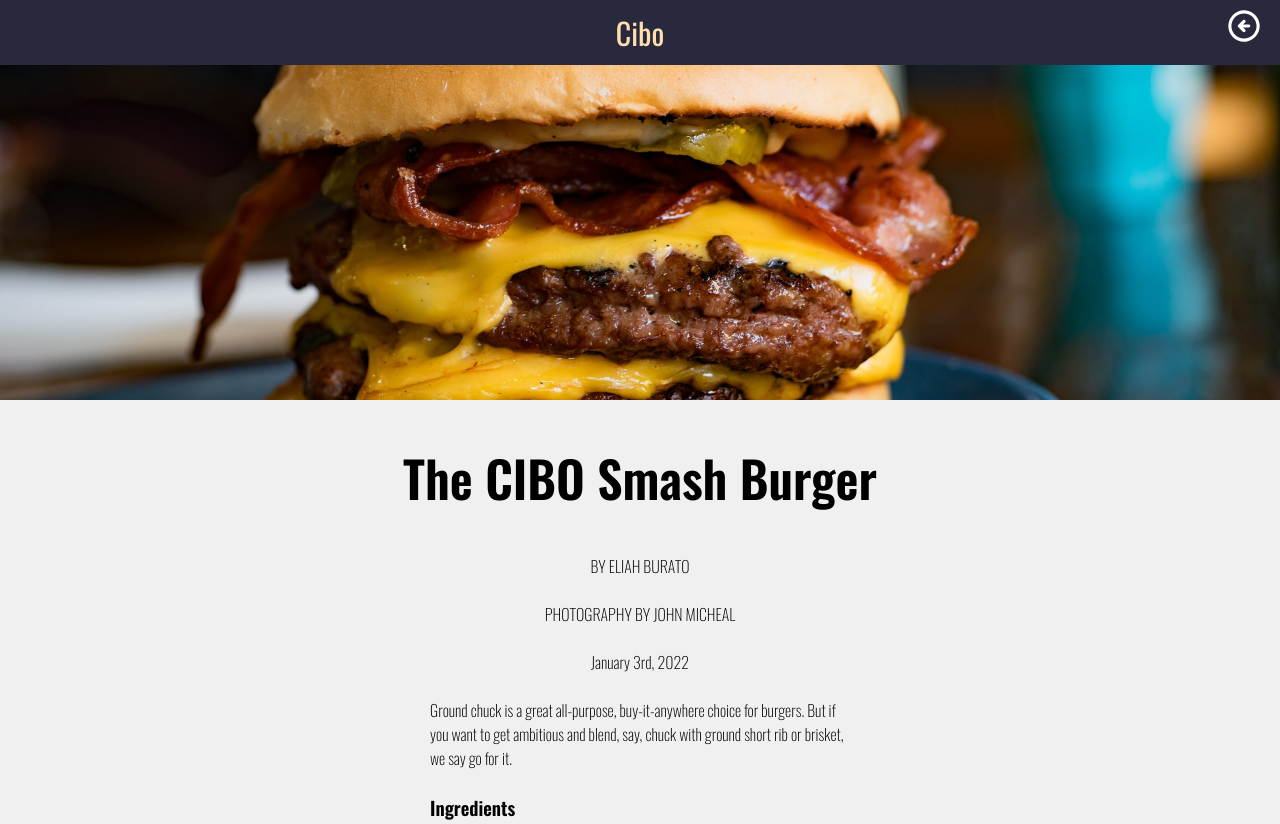
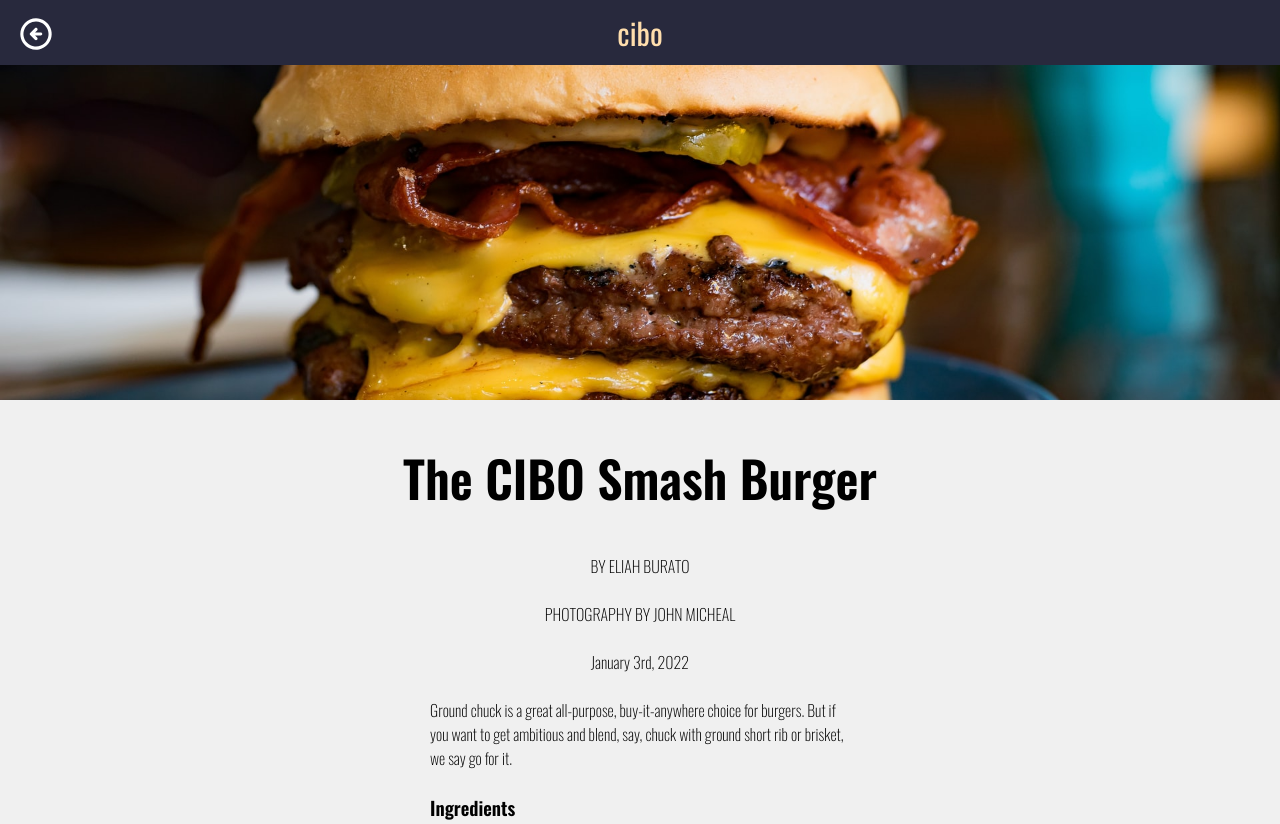
Before and after one commit to eliahb/cibo, a plain HTML site: page burger.html in a window 1280 px wide. Shown: the top 824 px of the page. Drawn offline with nearby package versions, Linux system fonts and the light colour scheme.

Commit message:
website done

```diff
--- a/burger.html
+++ b/burger.html
@@ -3,12 +3,14 @@
 <html>
 <head>
 	<meta charset="utf-8">
+	<meta name="viewport" content="width=device-width, initial-scale=1">
 	<title>Recipes</title>
 	<link rel="stylesheet" href="./css/style.css">
 </head>
 <body>
-	<header class="recipe-header"><a href="./index.html">Cibo</a>
-		<a href="./index.html"><img src="./assets/arrow-back.svg" class="arrow-back"></a>
+	<header class="recipe-header">
+		<a href="./index.html">cibo</a>
+		<a href="./index.html#maincontent"><img src="./assets/arrow-back.svg" class="arrow-back"></a>
 	</header>
 	<div class="recipe-cover" id="top">
 	</div>
--- a/css/style.css
+++ b/css/style.css
@@ -36,10 +36,11 @@ footer{
 
 .arrow-back {
 	position: absolute;
-	right: 20px;
+	left: 20px;
 	width: 32px;
 	height: 32px;
 	transition: transform 0.3s ease-in-out;
+	margin-top: 8px;
 }
 
 .arrow-back:hover{/* her håndtere jeg hover state av klassen */
@@ -113,10 +114,8 @@ footer{
 	display: flex;
  }
 
- @media screen and (max-width:  768px) {
+ @media screen and (max-width:  768px) { /* denne styrer visning til #maincontent i screen under 768px */
  	 #maincontent {
-	 	width: 100%;
-		display: flex;
 		flex-direction: column;
 	 }
  }
@@ -205,10 +204,9 @@ footer{
 	font-family: 'Oswald', sans-serif;
 	padding: 40px;
 	width: 100%;
+	font-weight: 300;
 	max-width: 500px;
 	margin:  0 auto;
-	font-weight: 300;
-
 }
 
 
```
Also changed, not shown: paneecake.html (+4 -2 lines), steak.html (+4 -2 lines).
